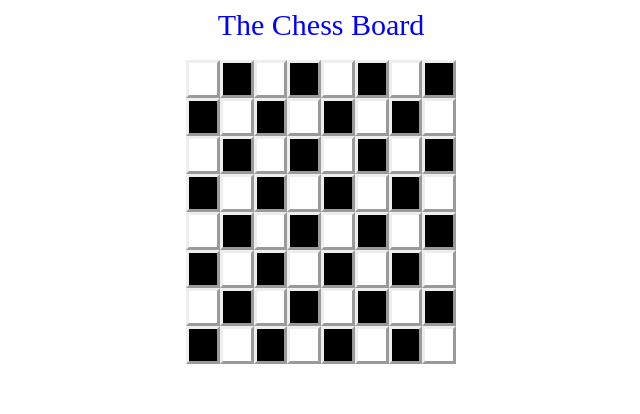
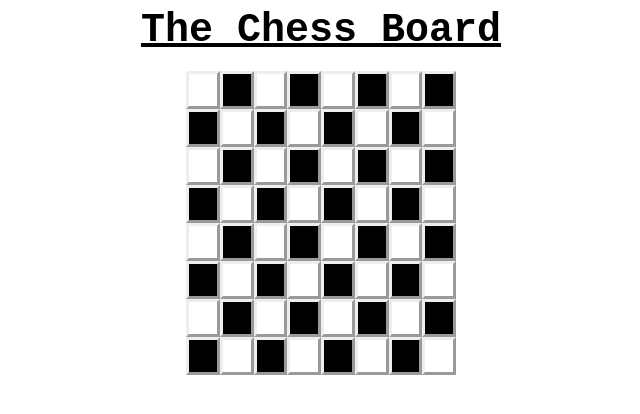
Before and after one commit to Raneet-Roy/chessboard, a plain HTML site: page src/index.html in a window 1280 px wide. Shown: the whole page, without its empty margins (319-959 px from the left). Drawn offline with Linux system fonts and the light colour scheme.

Commit message:
added text style property

```diff
--- a/src/index.html
+++ b/src/index.html
@@ -6,8 +6,8 @@
 </head>
 
 <body>
-    <span style="color:blue; font-size:30px;">
-        The Chess Board
+    <span style="font-size:40px;">
+        <b><u>The Chess Board </u></b>
     </span>
     <br><br>
     <script src="index.js"></script>
--- a/src/style.css
+++ b/src/style.css
@@ -1,5 +1,6 @@
 body {
     text-align: center;
+    font-family: 'Courier New', monospace;
 }
 .box {
     height: 30px;
```
